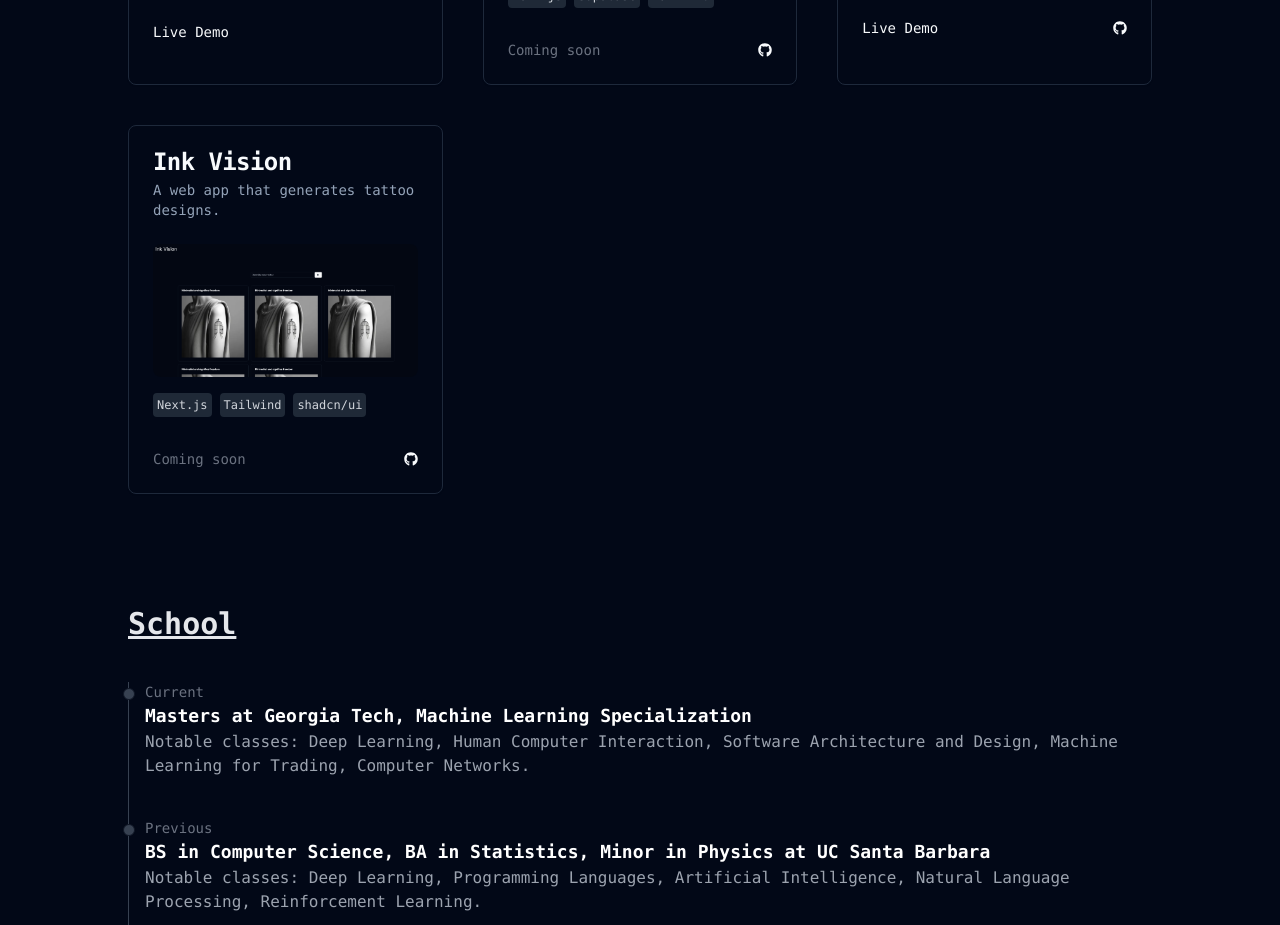
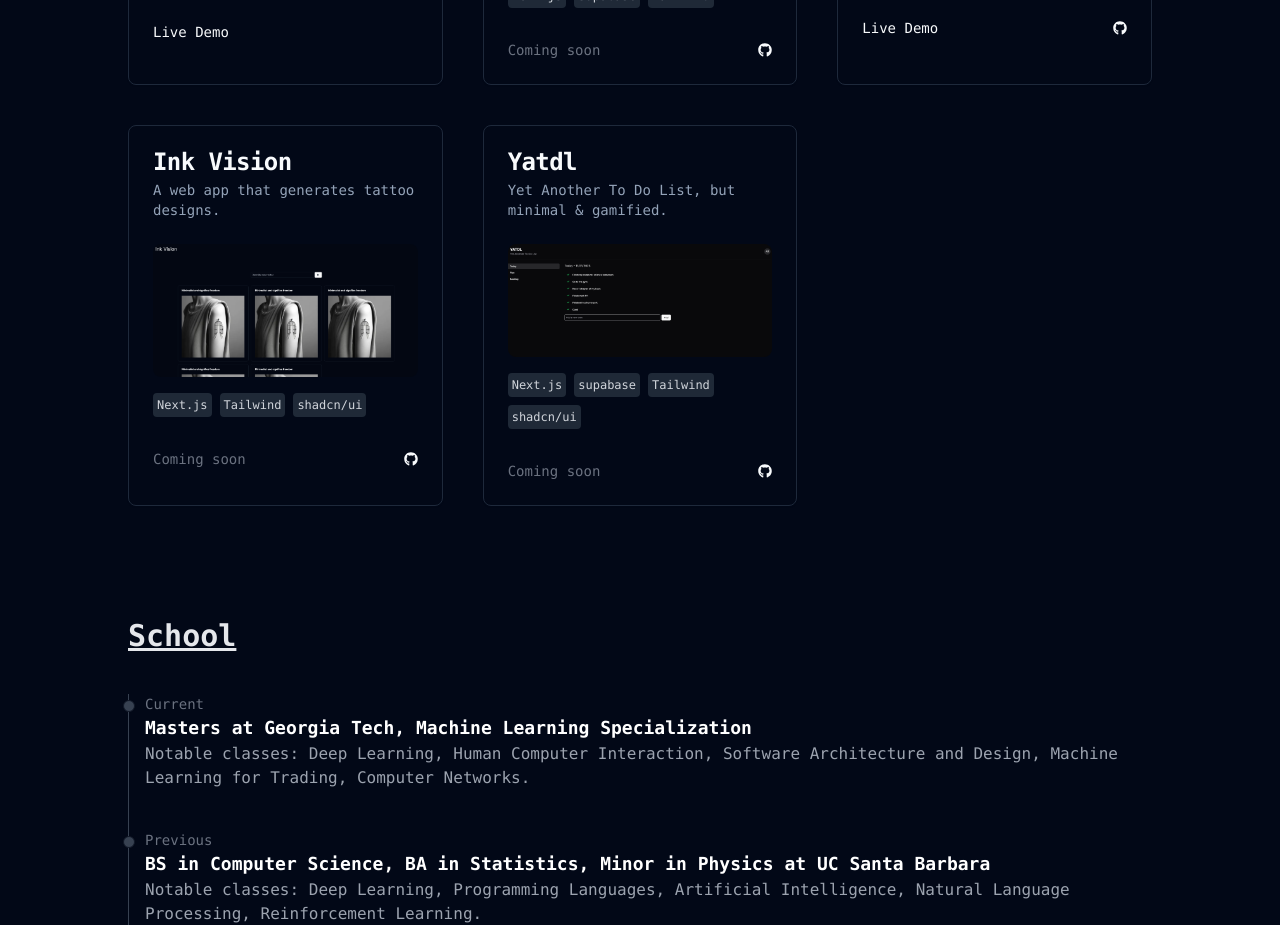
Before and after one commit to aripo99/personal-website, a Next.js app: page / in a window 1280 px wide. Shown: the part 2320-3245 px from the top of the page. Built offline with nearby package versions, Linux system fonts and the light colour scheme.

Commit message:
Add my last project

```diff
--- a/components/Projects.tsx
+++ b/components/Projects.tsx
@@ -66,6 +66,14 @@ const Projects = () => {
             github: 'https://github.com/aripo99/ink-vision',
             image: '/images/tattoo_generator.png',
             url: 'https://aitr.vercel.app'
+        },
+        {
+            name: 'Yatdl',
+            description: 'Yet Another To Do List, but minimal & gamified.',
+            techStack: ['Next.js', 'supabase', 'Tailwind', 'shadcn/ui'],
+            github: 'https://github.com/aripo99/yatdl',
+            image: '/images/yatdl.png',
+            url: 'https://yatdl-aripo99.vercel.app'
         }
     ];
 
```
Also changed, not shown: public/images/yatdl.png (added).
